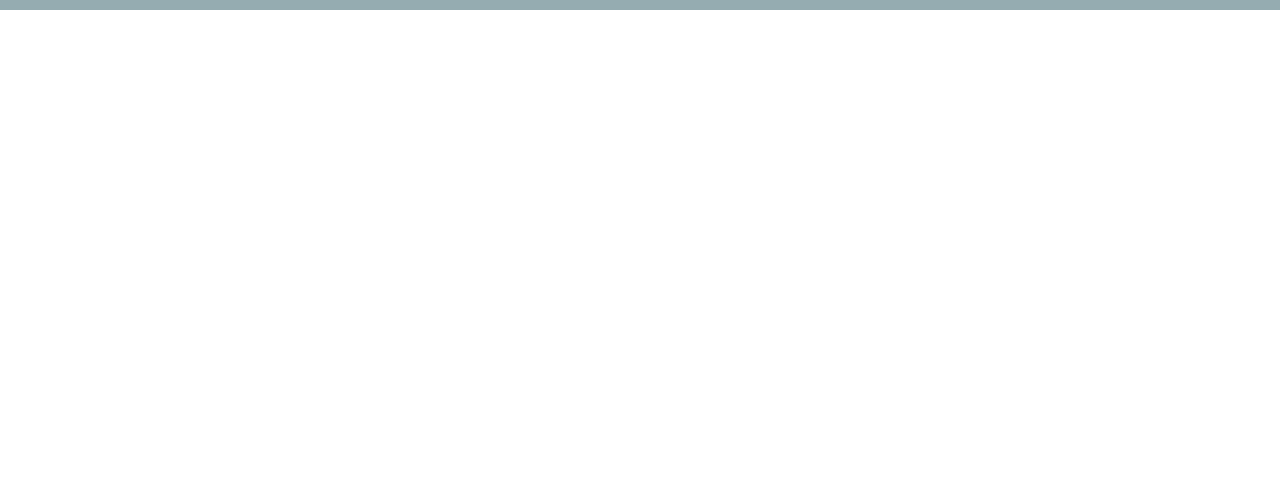
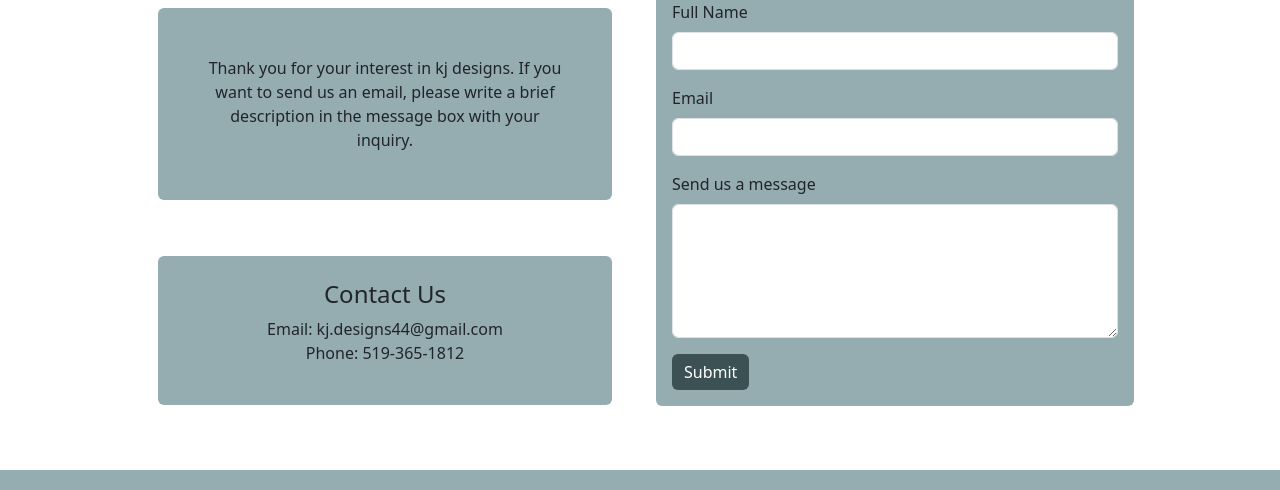
Before and after one commit to gutt0014/portfolio, a plain HTML site: page contact.html in a window 1280 px wide. Shown: the part 206-696 px from the top of the page. Drawn offline with nearby package versions, Linux system fonts and the light colour scheme.

Commit message:
adds contact form to contact.html

```diff
--- a/contact.html
+++ b/contact.html
@@ -44,17 +44,61 @@
       </div>
     </nav>
   </header>
+  <main>
+    <section class="container-xl">
+      <div class="row m-5">
+        <div class="col-lg-6 col-sm-12 text-center">
+          <br>
+          <p class="bg-info m-3 p-5 rounded">
+            Thank you for your interest in kj designs. If you want to send us an email, please write a brief description
+            in the message box with your inquiry.
+          </p>
+          <br>
+          <div class="bg-info m-3 p-4 rounded">
+          <h2 class="h4">Contact Us</h2>
+          <p>
+            Email: kj.designs44@gmail.com
+            <br>
+            Phone: 519-365-1812
+          </p>
+        </div>
+        </div>
+        <div class="col bg-info m-3 p-3 rounded">
+          <form action="kj.designs44@gmaol.com" method="POST" enctype="multipart/form-data">
+            <div class="mb-3">
+              <label for="name" class="form-label">Full Name</label>
+              <input type="text" class="form-control" id="name" aria-describedby="nameHelp">
+              <div id="nameHelp" class="form-text"></div>
+            </div>
+            <div class="mb-3">
+              <label for="email" class="form-label">Email</label>
+              <input type="email" class="form-control" id="email" aria-describedby="emailHelp">
+              <div id="emailHelp" class="form-text"></div>
+            </div>
+            <div class="mb-3">
+              <label for="message" class="form-label">Send us a message</label>
+              <textarea class="form-control" id="message" rows="5" aria-describedby="messageHelp"></textarea>
+              <div id="messageHelp" class="form-text"></div>
+            </div>
+            <button type="submit" class="btn btn-primary border border-0" style="background-color: #3C5153;">Submit</button>
+          </form>
+        </div>
+      </div>
+    </section>
+  </main>
 
   <footer style="background-color: #95ACB1;">
-    <div class="container-xl  pt-4 pb-2" >
+    <div class="container-xl  pt-4 pb-2">
       <div class="row">
         <div class="col-6">
           <p class="text-muted">© 2024 KJ Designs. </p>
         </div>
         <div class="col-md-6 text-md-end">
           <ul class="list-inline">
-            <li class="list-inline-item"><a href="https://www.facebook.com/" target="_blank"><i class="bi bi-facebook fs-3" style="color: white;"></i></a></li>
-            <li class="list-inline-item"><a href="https://www.instagram.com/kjde.signs/" target="_blank"><i class="bi bi-instagram fs-3" style="color: white"></i></a></li>
+            <li class="list-inline-item"><a href="https://www.facebook.com/" target="_blank"><i
+                  class="bi bi-facebook fs-3" style="color: white;"></i></a></li>
+            <li class="list-inline-item"><a href="https://www.instagram.com/kjde.signs/" target="_blank"><i
+                  class="bi bi-instagram fs-3" style="color: white"></i></a></li>
           </ul>
         </div>
       </div>
```
